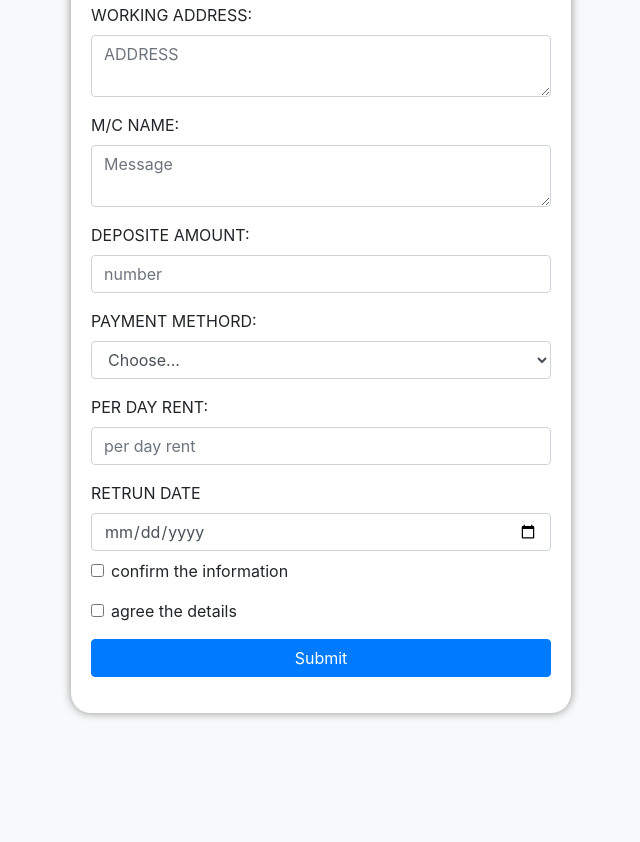
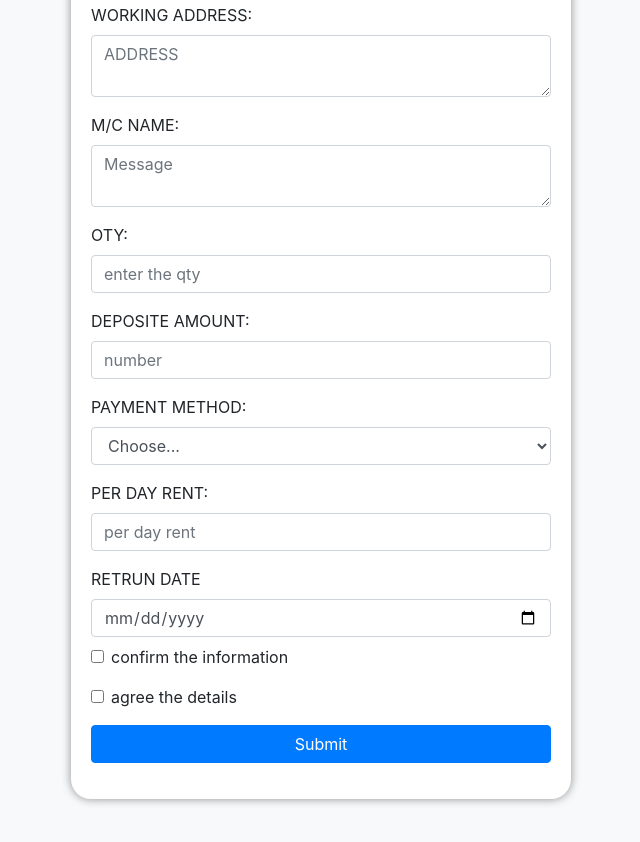
Before and after one commit to manipowertools/manipowertools1, a plain HTML site: page index.html in a window 1280 px wide. Shown: the part 660-1502 px from the top of the page, without its empty margins (319-959 px from the left). Before the commit the page ends 1423 px from the top, so only its background shows below. Drawn offline with nearby package versions, Linux system fonts and the light colour scheme; some packages are replaced by stand-ins of ours; a script that the page names is missing.

Commit message:
Add files via upload

```diff
--- a/index.html
+++ b/index.html
@@ -34,6 +34,7 @@
             <label class="label">M/C IN DATE</label>
             <div class="control">
               <input
+              id="dob"
                 class="form-control"
                 type="date"
                 placeholder="date"
@@ -44,6 +45,7 @@
             <div class="form-group">
               <label class="label">M/C IN TIME</label>
               <div class="form-group">
+                <form action="/action_page.php">
                 <input
                   class="form-control"
                   type="time"
@@ -116,6 +118,16 @@
                     ></textarea>
                   </div>
                   <div class="form-group">
+                    <label class="label">OTY:</label>
+                    <div class="form-group">
+                      <input
+                        class="form-control"
+                        type="number"
+                        placeholder="enter the qty"
+                        name="QTY"
+                      />
+                    </div>
+                  <div class="form-group">
                   <div class="form-group">
                     <label class="label">DEPOSITE AMOUNT:</label>
                     <div class="form-group">
@@ -127,14 +139,14 @@
                       />
                     </div>
                                     <div class="form-group">
-                                        <label for="loc">PAYMENT METHORD:</label>
-                                        <select class="form-control" name="PAYMENT METHORD" id="PAYMENT METHORD" required>
+                                        <label for="loc">PAYMENT METHOD:</label>
+                                        <select class="form-control" name="PAYMENT METHOD" id="PAYMENT METHOD" required>
                                           <option value="" disabled selected hidden>Choose...</option>
                                           <option value="CASH">CASH</option>
-                                          <option value="BANK">BANK</option>
+                                          <option value="HDFC BANK">HDFC BANK</option>
                                           <option value="GPAY">GPAY</option>
                                           <option value="PHONE PAY">PHONE PAY</option>
-                                          <option value="PAYTM">PAYTM</option>
+                                          <option value="KVB BANK">KVB BANK</option>
                                           <option value="OTHER UPI">OTHER UPI</option>
                                         </select>
                                       </div>
```
